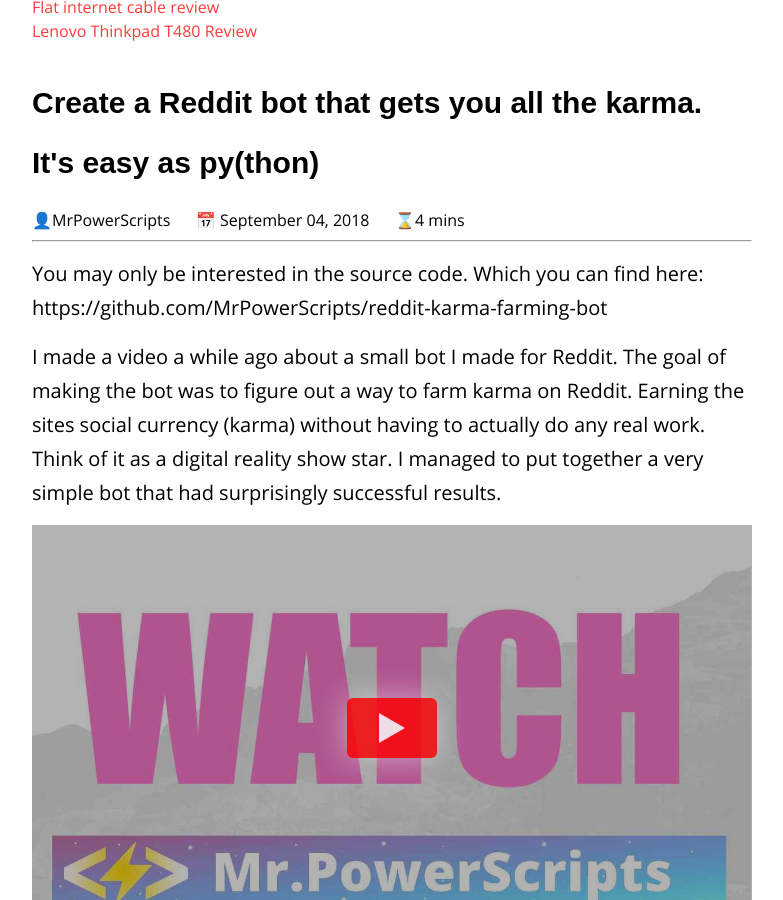
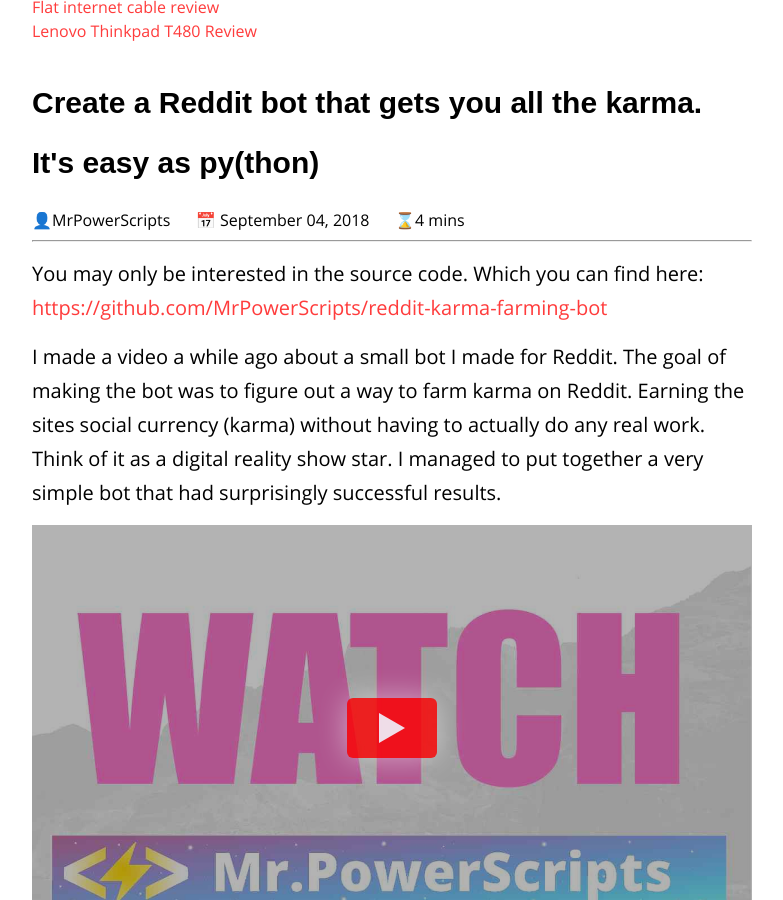
Before and after one commit to MrPowerScripts/MrPowerScripts.com, a Jekyll site: the page built from _posts/2018-09-04-create-a-reddit-bot-to-farm-karma.md, in a window 1280 px wide and 900 px high, scrolled down 307 px. Shown: the whole window, without its empty margins (248-1031 px from the left). Built offline with Jekyll 4.4.1, drawn with Linux system fonts in a browser that asks for light colours; some of the changed lines change nothing that is shown.

Commit message:
make a link dummy

```diff
--- a/_posts/2018-09-04-create-a-reddit-bot-to-farm-karma.md
+++ b/_posts/2018-09-04-create-a-reddit-bot-to-farm-karma.md
@@ -7,7 +7,7 @@
 description-long: I made a video a while ago about a small bot I made for Reddit. The goal of making the bot was to figure out a way to farm karma on Reddit. Earning the sites social currency (karma) without having to actually do any real work. Think of it as a digital reality show star. I managed to put together a very simple bot that had surprisingly successful results. It didn't take much code thanks to some python libraries that did most of the work. The bot would repost old threads from a year ago to earn post karma and used a Markov chain based learning algorithm to generate somewhat relevant replies to comments. It wasn't perfect, but it worked well enough far longer than I thought it would. You can see in the first video how one of the bot iterations was able to farm up a significant karma count in just a few days.
 ---
 
-You may only be interested in the source code. Which you can find here: https://github.com/MrPowerScripts/reddit-karma-farming-bot
+You may only be interested in the source code. Which you can find here: [https://github.com/MrPowerScripts/reddit-karma-farming-bot](https://github.com/MrPowerScripts/reddit-karma-farming-bot)
 
  I made a video a while ago about a small bot I made for Reddit. The goal of making the bot was to figure out a way to farm karma on Reddit. Earning the sites social currency (karma) without having to actually do any real work. Think of it as a digital reality show star. I managed to put together a very simple bot that had surprisingly successful results. {% include youtubePlayer.html id="8DrOERA5FGc" %} It didn't take much code thanks to some python libraries that did most of the work. The bot would repost old threads from a year ago to earn post karma and used a Markov chain based learning algorithm to generate somewhat relevant replies to comments. It wasn't perfect, but it worked well enough for longer than I thought it would. You can see in the first video how one of the bot iterations was able to farm up a significant karma count in just a few days.
 
```
